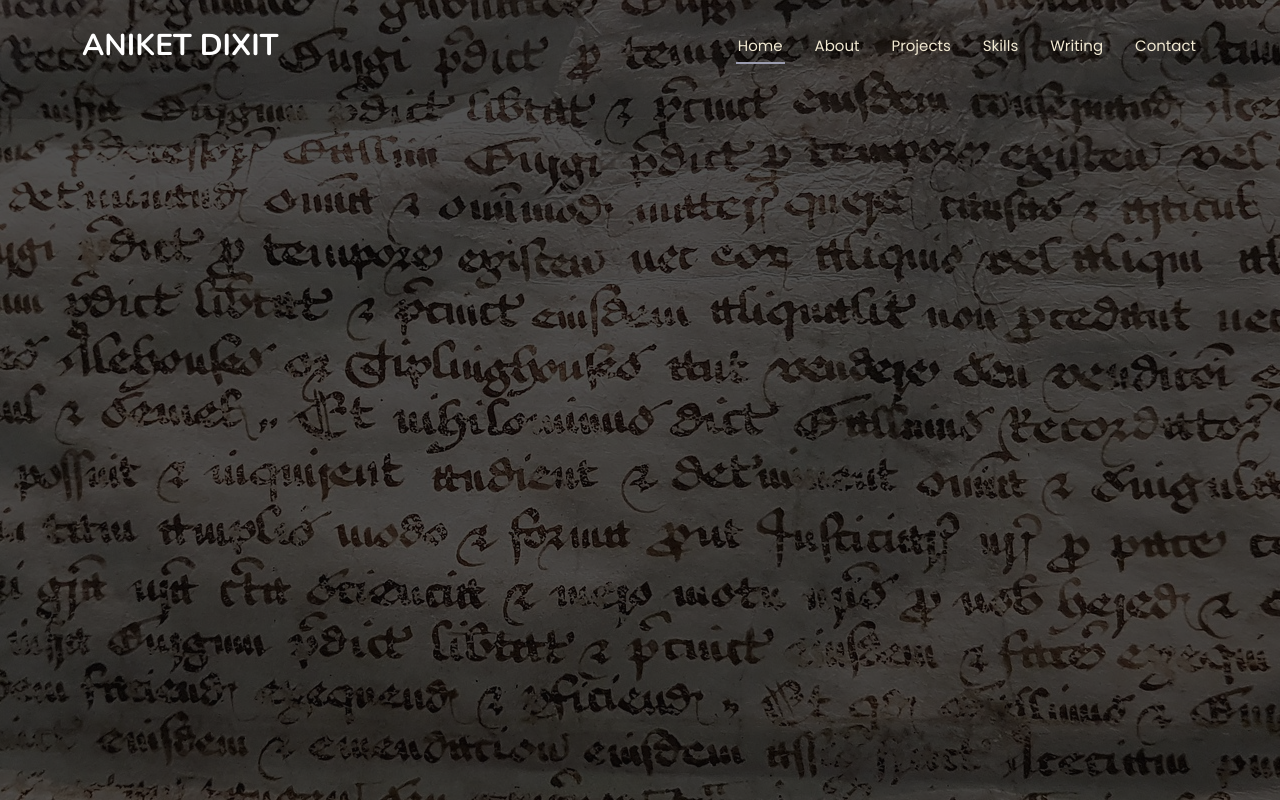
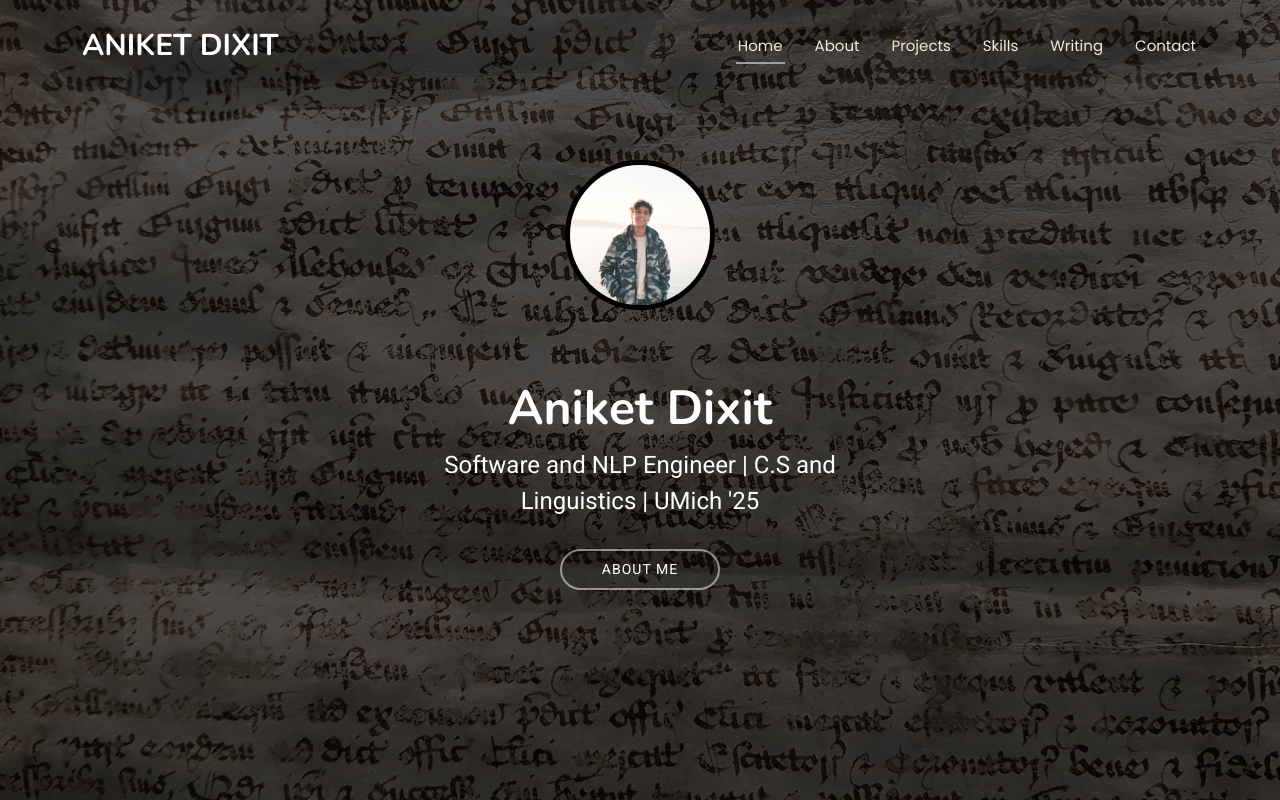
Before and after one commit to anidixit64/anidixit64.github.io, a plain HTML site: page index.html in a window 1280 px wide. Shown: the top 800 px of the page. Drawn offline with nearby package versions, Linux system fonts and the light colour scheme.

Commit message:
Reset CSS Hero

```diff
--- a/assets/css/main.css
+++ b/assets/css/main.css
@@ -746,14 +746,25 @@ section,
 /*--------------------------------------------------------------
 # Hero Section
 --------------------------------------------------------------*/
+
 .hero {
   width: 100%;
-  min-height: 100vh; /* Full screen height */
+  min-height: 100vh;
   position: relative;
+  padding: 80px 0;
   display: flex;
   align-items: center;
   justify-content: center;
-  padding: 0; /* Remove extra padding to ensure proper centering */
+}
+
+.hero img {
+  position: absolute;
+  inset: 0;
+  display: block;
+  width: 100%;
+  height: 100%;
+  object-fit: cover;
+  z-index: 1;
 }
 
 .hero:before {
@@ -767,14 +778,23 @@ section,
 .hero .container {
   position: relative;
   z-index: 3;
+  display: flex;
+  flex-direction: column;
+  align-items: center; /* Horizontal centering */
+  justify-content: center; /* Vertical centering */
+  text-align: center; /* Ensures all text is centered */
+  height: 100%; /* Ensure the container spans full height */
 }
 
 .hero .col-lg-8 {
   display: flex;
   flex-direction: column;
+  align-items: center; /* Horizontal centering */
+  justify-content: center; /* Vertical centering */
+  text-align: center; /* Ensures all text is centered */
 }
 
-/* Circular Profile Image styling */
+  /* Circular Profile Image styling */
 .hero img.rounded-circle {
   width: 320px;
   height: 320px;
@@ -794,18 +814,21 @@ section,
   border-radius: 50%; /* Keeps the rounded circle shape */
 }
 
-
 .hero h2 {
   margin: 0;
   font-size: 48px;
   font-weight: 700;
 }
 
+
+
 .hero p {
   margin: 10px 0 0 0;
   font-size: 24px;
   color: var(--heading-color);
 }
+
+
 
 .hero .btn-get-started {
   color: var(--default-color);
@@ -821,11 +844,15 @@ section,
   border: 2px solid color-mix(in srgb, var(--default-color), transparent 50%);
 }
 
+
+
 .hero .btn-get-started:hover {
   color: var(--contrast-color);
   background: var(--accent-color);
   border-color: var(--accent-color);
 }
+
+
 
 @media (max-width: 768px) {
   .hero h2 {
@@ -836,6 +863,7 @@ section,
     font-size: 18px;
   }
 }
+
 
 /*--------------------------------------------------------------
 # About Section
```
